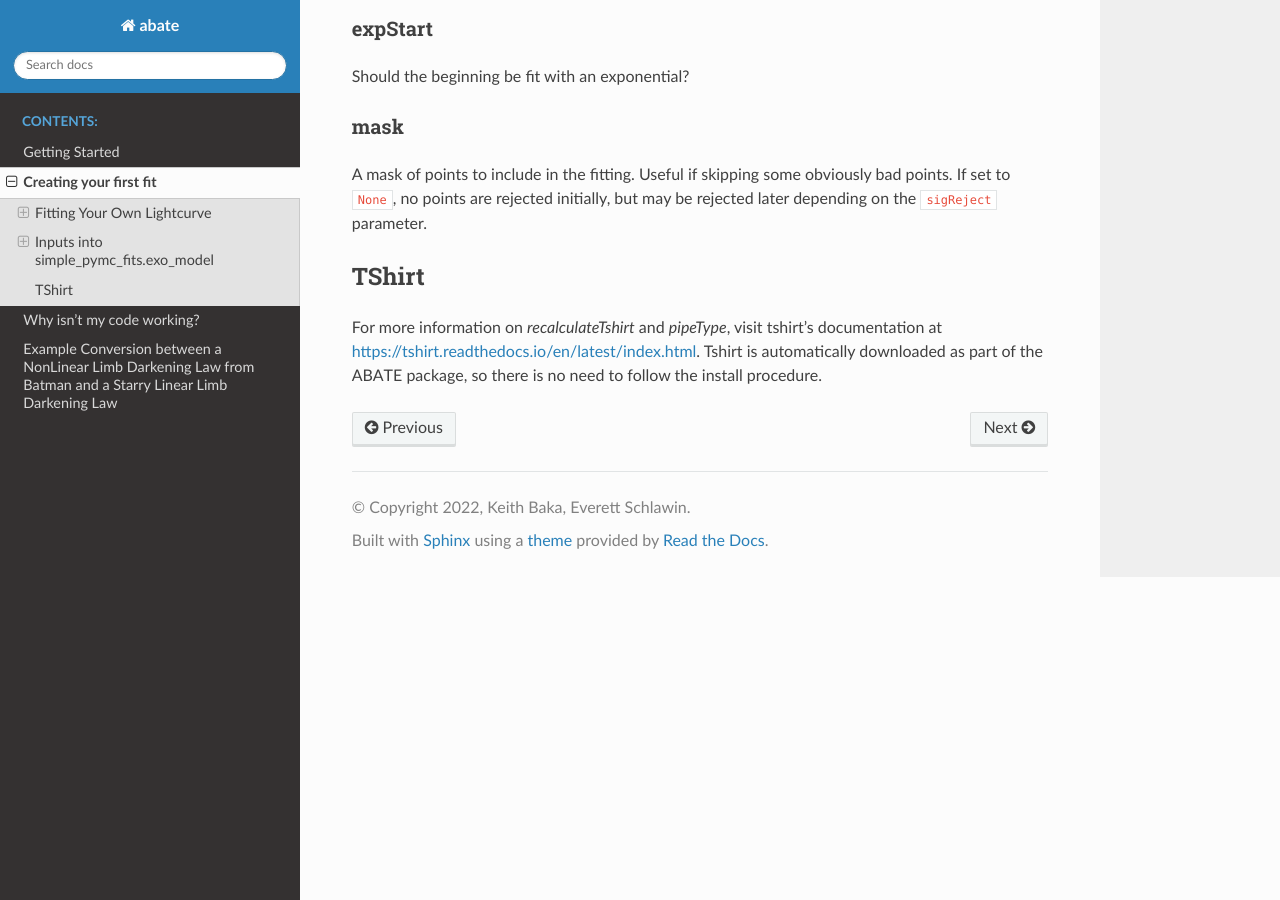
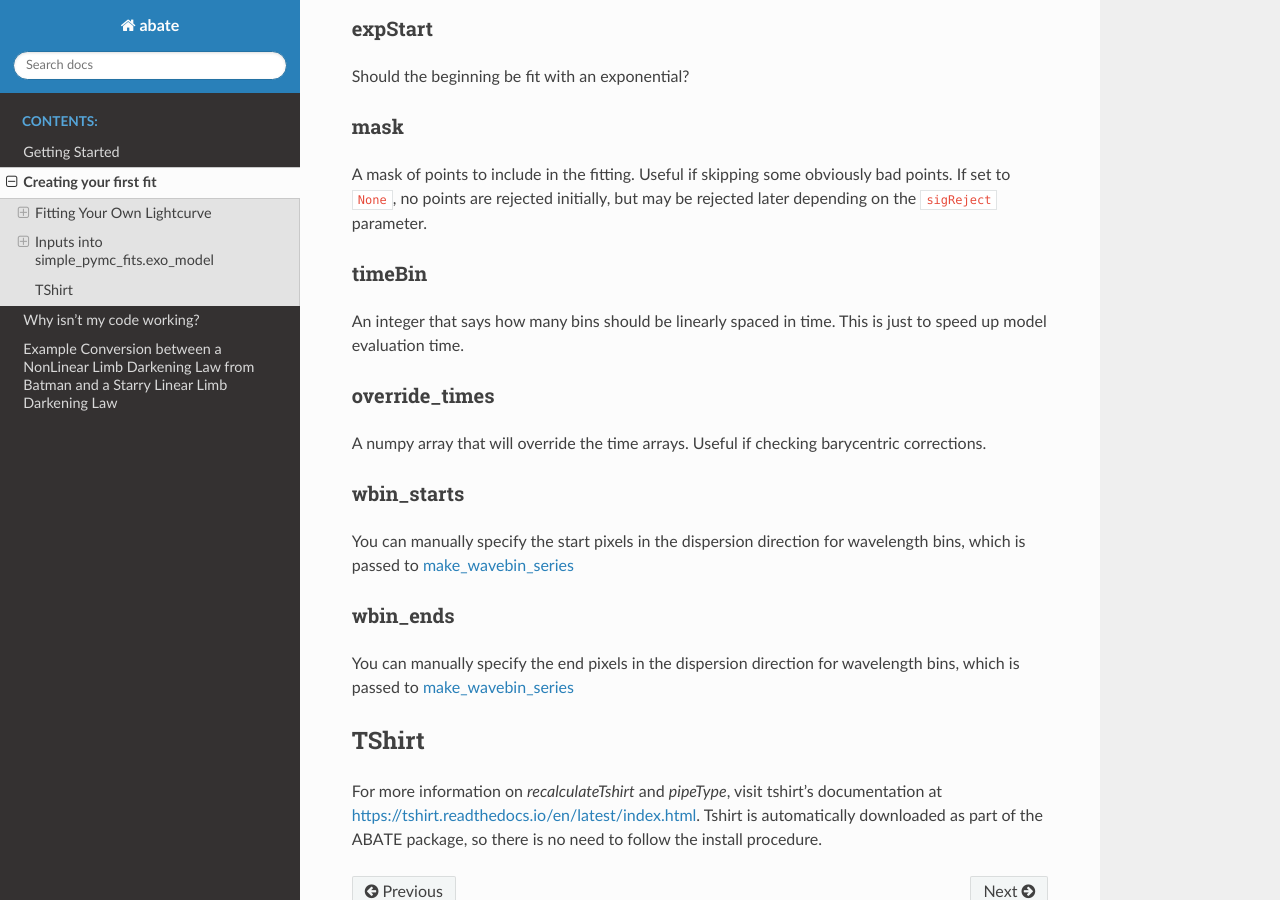
Before and after one commit to eas342/ABATE, a Sphinx documentation site: the page built from docs/fitting_lightcurves.rst, in a window 1280 px wide and 900 px high, scrolled down 3841 px. Built offline with Sphinx 7.4.7 and the Read the Docs theme 2.0.0, drawn with Linux system fonts in a browser that asks for light colours.

Commit message:
allowing customizeable bin starts/ends

```diff
--- a/docs/fitting_lightcurves.rst
+++ b/docs/fitting_lightcurves.rst
@@ -120,6 +120,22 @@ mask
 ~~~~
 A mask of points to include in the fitting. Useful if skipping some obviously bad points. If set to :code:`None`, no points are rejected initially, but may be rejected later depending on the :code:`sigReject` parameter.
 
+timeBin
+~~~~~~~
+An integer that says how many bins should be linearly spaced in time. This is just to speed up model evaluation time.
+
+override_times
+~~~~~~~~~~~~~~
+A numpy array that will override the time arrays. Useful if checking barycentric corrections.
+
+wbin_starts
+~~~~~~~~~~~
+You can manually specify the start pixels in the dispersion direction for wavelength bins, which is passed to `make_wavebin_series <https://tshirt.readthedocs.io/en/latest/modules.html#tshirt.pipeline.spec_pipeline.spec.make_wavebin_series>`_
+
+wbin_ends
+~~~~~~~~~
+You can manually specify the end pixels in the dispersion direction for wavelength bins, which is passed to `make_wavebin_series <https://tshirt.readthedocs.io/en/latest/modules.html#tshirt.pipeline.spec_pipeline.spec.make_wavebin_series>`_
+
 TShirt
 ------
 
```
Also changed, not shown: 1 other file.
